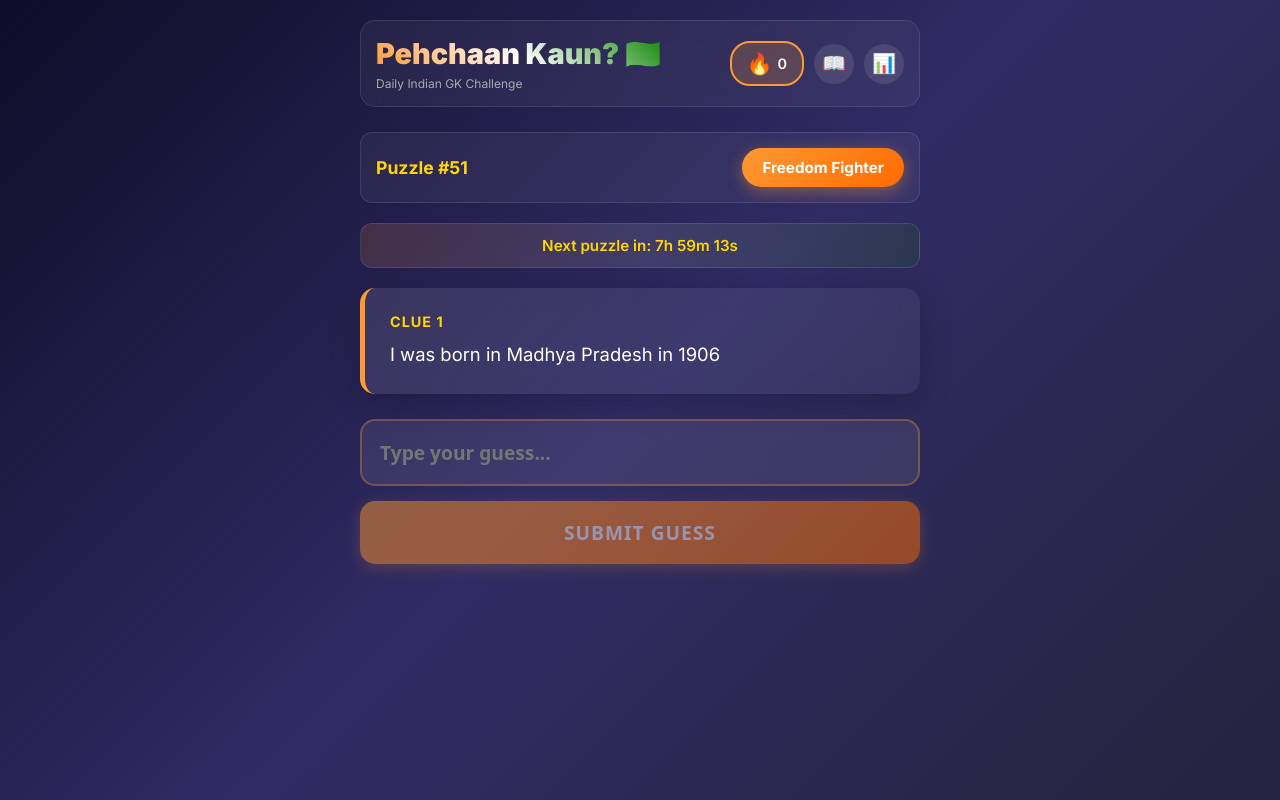
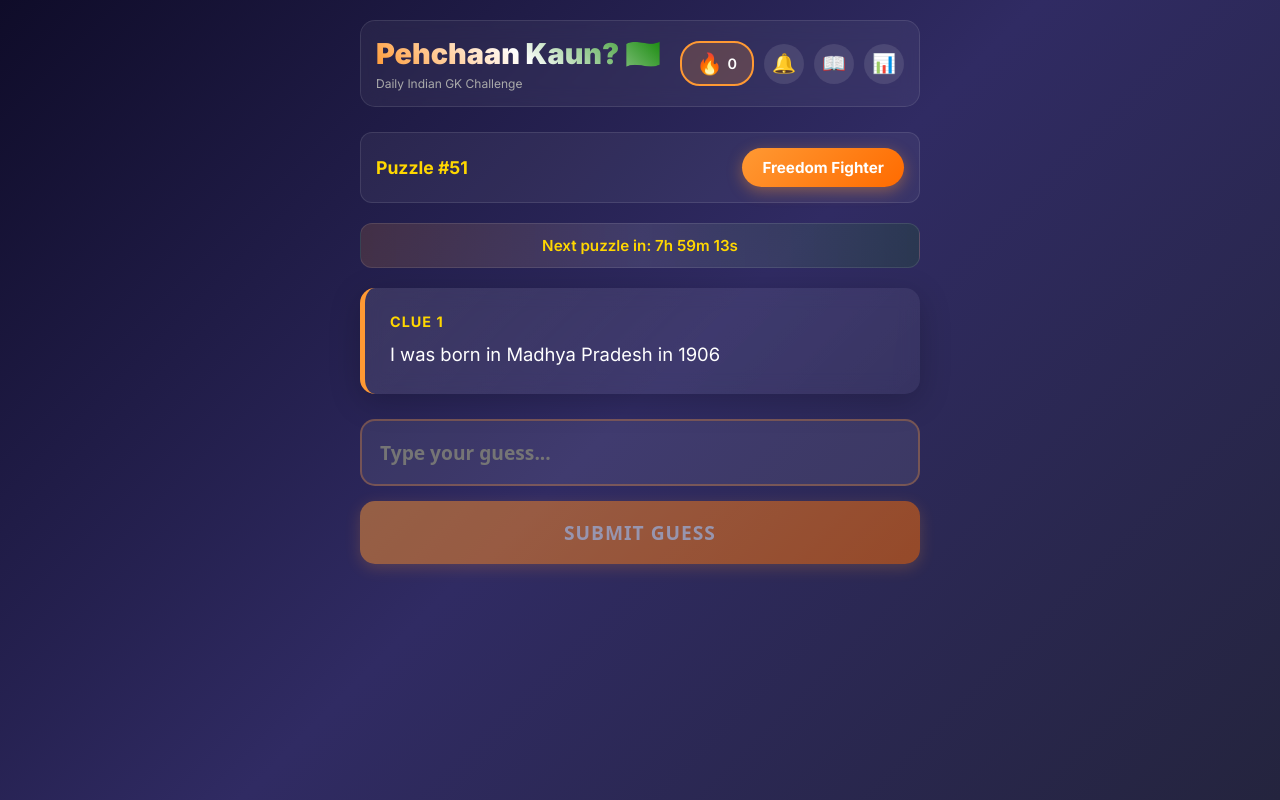
Before and after one commit to asura382/pehchaan-kaun-1, a Next.js app: page / in a window 1280 px wide. Built offline with nearby package versions, Linux system fonts and the light colour scheme.

Commit message:
Fix play-once-per-day, clue count, win rate, add notification bell

```diff
--- a/app/page.tsx
+++ b/app/page.tsx
@@ -5,6 +5,7 @@ import { puzzles, Puzzle } from '../data/puzzles'
 import { getTodayPuzzle, checkGuess, getNextPuzzleTime, formatTime, getEmojiGrid } from '../lib/gameUtils'
 import { Stats, getStats, updateStatsAfterGame, hasPlayedToday } from '../lib/statsUtils'
 import ResultCard from '../components/ResultCard'
+import InstallPrompt from '../components/InstallPrompt'
 import confetti from 'canvas-confetti'
 
 export default function Home() {
@@ -18,7 +19,7 @@ export default function Home() {
   const [isLoading, setIsLoading] = useState(false)
   const [feedback, setFeedback] = useState<{ type: 'correct' | 'wrong' | 'hint'; message: string } | null>(null)
   const [showLoadingText, setShowLoadingText] = useState(false)
-  const [stats, setStats] = useState<Stats>({ currentStreak: 0, maxStreak: 0, totalPlayed: 0, totalWon: 0, lastPlayedDate: null, lastPuzzleIndex: -1, lastResult: null })
+  const [stats, setStats] = useState<Stats>({ currentStreak: 0, maxStreak: 0, totalPlayed: 0, totalWon: 0, lastPlayedDate: null, lastPuzzleIndex: -1, lastResult: null, lastStreakDate: null })
   const [timeUntilNext, setTimeUntilNext] = useState(getNextPuzzleTime())
   const [showHowToPlay, setShowHowToPlay] = useState(false)
   const [showStats, setShowStats] = useState(false)
@@ -166,6 +167,24 @@ export default function Home() {
   const openStats = () => setShowStats(true)
   const closeStats = () => setShowStats(false)
 
+  const handleNotificationRequest = async () => {
+    if (!('Notification' in window)) {
+      alert('Tera browser notifications support nahi karta')
+      return
+    }
+    if (Notification.permission === 'granted') {
+      alert('Notifications pehle se on hain! ✅')
+      return
+    }
+    const permission = await Notification.requestPermission()
+    if (permission === 'granted') {
+      new Notification('Pehchaan Kaun? 🇮🇳', {
+        body: 'Notifications on! Roz midnight pe puzzle reminder milega 🔥',
+        icon: '/icon-192.png'
+      })
+    }
+  }
+
   if (!currentPuzzle) {
     return <div style={{ textAlign: 'center', padding: '40px' }}>Loading...</div>
   }
@@ -216,6 +235,18 @@ export default function Home() {
             <span>{stats.currentStreak}</span>
           </div>
 
+          <button onClick={handleNotificationRequest} style={{
+            background: 'rgba(255, 255, 255, 0.1)',
+            border: 'none',
+            color: '#fff',
+            width: '40px',
+            height: '40px',
+            borderRadius: '50%',
+            cursor: 'pointer',
+            fontSize: '1.2rem',
+            transition: 'all 0.3s ease'
+          }} title="Enable Notifications">🔔</button>
+
           <button onClick={openHowToPlay} style={{
             background: 'rgba(255, 255, 255, 0.1)',
             border: 'none',
@@ -241,6 +272,8 @@ export default function Home() {
           }}>📊</button>
         </div>
       </header>
+
+      <InstallPrompt />
 
       {/* Puzzle Info */}
       <div style={{
--- a/lib/statsUtils.ts
+++ b/lib/statsUtils.ts
@@ -6,6 +6,7 @@ export interface Stats {
   lastPlayedDate: string | null
   lastPuzzleIndex: number
   lastResult: { won: boolean; cluesUsed: number } | null
+  lastStreakDate: string | null
 }
 
 const STORAGE_KEY = 'pehchaanKaunStats'
@@ -18,7 +19,8 @@ function getDefaultStats(): Stats {
     totalWon: 0,
     lastPlayedDate: null,
     lastPuzzleIndex: -1,
-    lastResult: null
+    lastResult: null,
+    lastStreakDate: null
   }
 }
 
@@ -36,37 +38,40 @@ export function saveStats(stats: Stats): void {
   localStorage.setItem(STORAGE_KEY, JSON.stringify(stats))
 }
 
-export function updateStatsAfterGame(won: boolean, cluesUsed: number, puzzleIndex: number): Stats {
+export function updateStatsAfterGame(
+  won: boolean,
+  cluesUsed: number,
+  puzzleIndex: number
+): Stats {
   const stats = getStats()
-  const now = new Date()
-  const today = new Date(now.getFullYear(), now.getMonth(), now.getDate()).toDateString()
+  const today = new Date().toDateString()
 
-  // If already played today with same puzzle, don't update
+  // Prevent double counting if called twice
   if (stats.lastPlayedDate === today && stats.lastPuzzleIndex === puzzleIndex) {
     return stats
   }
 
-  // Store previous stats for streak calculation BEFORE updating
-  const previousLastPlayedDate = stats.lastPlayedDate
+  // Always increment totalPlayed
+  stats.totalPlayed++
 
-  stats.totalPlayed++
+  // Save played info immediately
   stats.lastPlayedDate = today
   stats.lastPuzzleIndex = puzzleIndex
   stats.lastResult = { won, cluesUsed }
 
   if (won) {
     stats.totalWon++
-
-    // Check if consecutive day
+    // Check consecutive streak
     const yesterday = new Date()
     yesterday.setDate(yesterday.getDate() - 1)
-    const yesterdayStr = new Date(yesterday.getFullYear(), yesterday.getMonth(), yesterday.getDate()).toDateString()
+    const yesterdayString = yesterday.toDateString()
 
-    if (previousLastPlayedDate === yesterdayStr) {
+    if (stats.lastStreakDate === yesterdayString) {
       stats.currentStreak++
     } else {
       stats.currentStreak = 1
     }
+    stats.lastStreakDate = today
 
     if (stats.currentStreak > stats.maxStreak) {
       stats.maxStreak = stats.currentStreak
@@ -80,13 +85,16 @@ export function updateStatsAfterGame(won: boolean, cluesUsed: number, puzzleInde
 }
 
 export function hasPlayedToday(puzzleIndex: number): boolean {
-  if (typeof window === 'undefined') return false
-
-  const stats = getStats()
-  const now = new Date()
-  const today = new Date(now.getFullYear(), now.getMonth(), now.getDate()).toDateString()
-
-  return stats.lastPlayedDate === today && stats.lastPuzzleIndex === puzzleIndex
+  try {
+    const stats = getStats()
+    const today = new Date().toDateString()
+    return (
+      stats.lastPlayedDate === today &&
+      stats.lastPuzzleIndex === puzzleIndex
+    )
+  } catch {
+    return false
+  }
 }
 
 export function getLastResult(): { won: boolean; cluesUsed: number } | null {
--- a/next.config.js
+++ b/next.config.js
@@ -16,6 +16,7 @@ const nextConfig = {
   typescript: {
     ignoreBuildErrors: true
   },
+  turbopack: {},
   eslint: {
     ignoreDuringBuilds: true
   }
```
